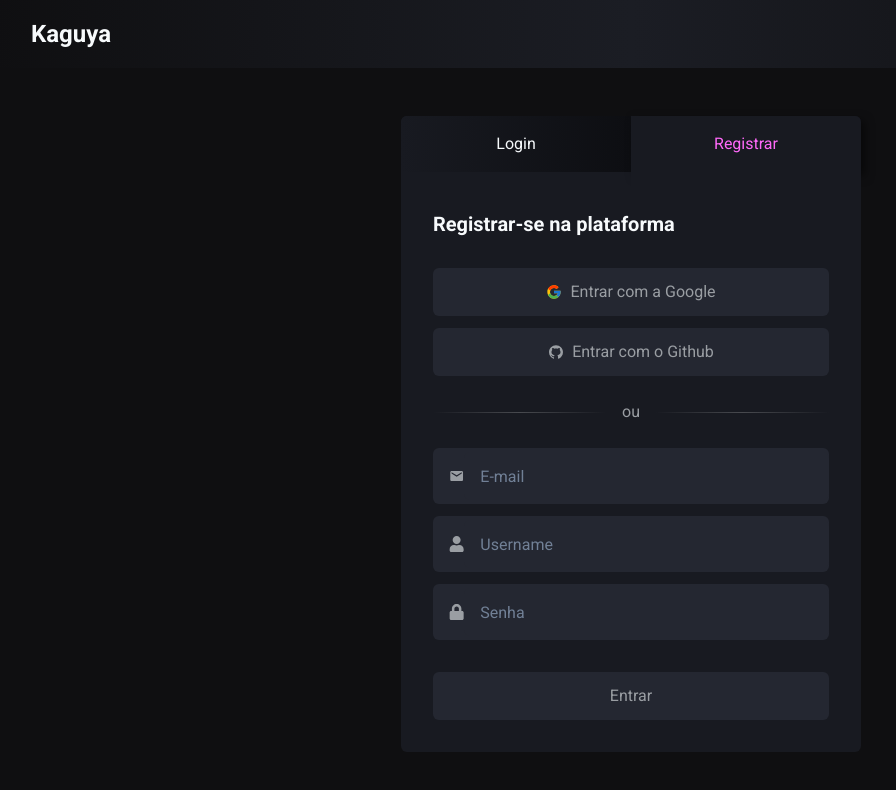
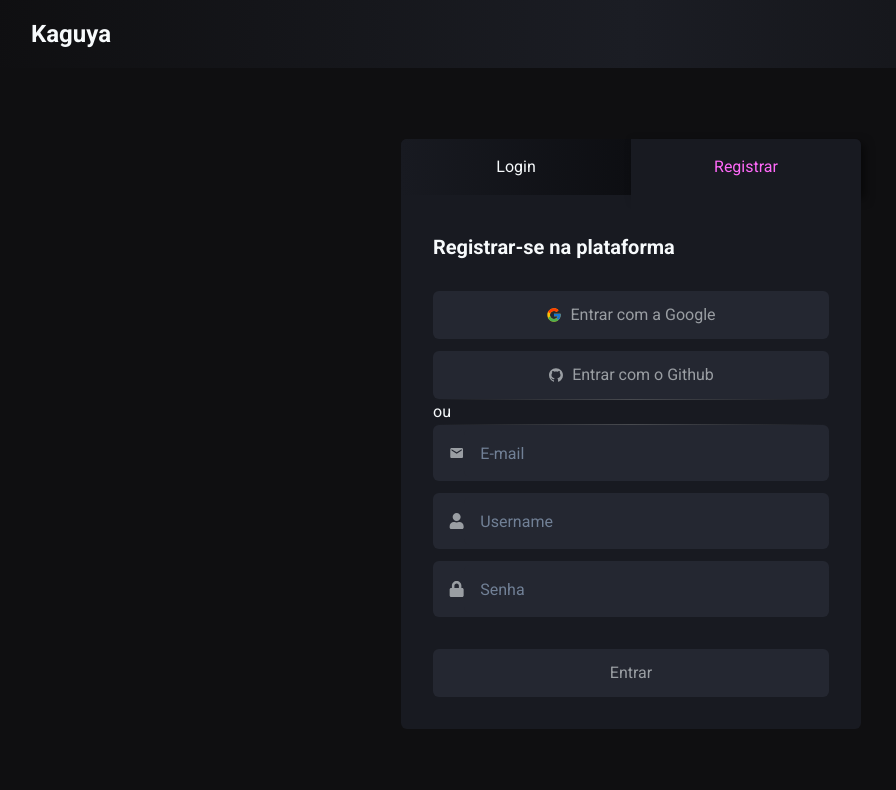
Before and after one commit to pprograminha/kaguya-web, a Next.js app: page /register in a window 1280 px wide. Shown: the top 790 px of the page, without its empty margins (9-905 px from the left). Built offline with nearby package versions, Linux system fonts and the light colour scheme; some icons are missing.

Commit message:
feat: Created custom divider line and using

```diff
--- /dev/null
+++ b/src/components/DividerLine/index.tsx
@@ -0,0 +1,13 @@
+import { Box } from '@chakra-ui/react';
+
+export function DividerLine() {
+  return (
+    <>
+      <Box
+        bg="-webkit-gradient(linear, 0 0, 100% 0, from(rgb(24, 26, 33)), to(rgb(24, 26, 33)), color-stop(0.5, rgb(72, 74, 79)))"
+        w="100%"
+        h="1px"
+      />
+    </>
+  );
+}
--- a/src/components/HorizontalDividerLine/index.tsx
+++ /dev/null
@@ -1,37 +0,0 @@
-import { Box, Flex, Text } from '@chakra-ui/react';
-
-export interface HorizontalDividerLineProps {
-  children?: React.ReactNode;
-}
-
-export function HorizontalDividerLine({
-  children
-}: HorizontalDividerLineProps) {
-  return (
-    <>
-      <Flex
-        gap="4"
-        align="center"
-        mt="6"
-        mb="6"
-      >
-        <Box
-          bg="-webkit-gradient(linear, 0 0, 100% 0, from(rgb(24, 26, 33)), to(rgb(24, 26, 33)), color-stop(0.5, rgb(72, 74, 79)))"
-          w="100%"
-          h="1px"
-        />
-        <Text
-          color="gray.300"
-          fontSize={["sm", "md"]}
-        >
-          {children}
-        </Text>
-        <Box
-          bg="-webkit-gradient(linear, 0 0, 100% 0, from(rgb(24, 26, 33)), to(rgb(24, 26, 33)), color-stop(0.5, rgb(72, 74, 79)))"
-          w="100%"
-          h="1px"
-        />
-      </Flex>
-    </>
-  );
-}
--- a/src/pages/register/index.tsx
+++ b/src/pages/register/index.tsx
@@ -2,7 +2,6 @@
   Box,
   Flex,
   VStack,
-  Button as ChakraButton,
   Link as ChakraLink,
   Heading,
   Text,
@@ -14,10 +13,11 @@
 import { AiFillGithub } from 'react-icons/ai';
 import { FaLock, FaUser } from 'react-icons/fa';
 import { MdEmail } from 'react-icons/md';
+
 import { Button } from '../../components/Button';
 import { Input } from '../../components/Form/Input';
-import { HorizontalDividerLine } from '../../components/HorizontalDividerLine';
 import { Header } from '../../components/Header';
+import { DividerLine } from '../../components/DividerLine';
 
 export default function RegisterUser() {
   return (
@@ -123,9 +123,9 @@
                 </Button>
               </VStack>
 
-              <HorizontalDividerLine>
-                ou
-              </HorizontalDividerLine>
+              <DividerLine />
+              <Text>ou</Text>
+              <DividerLine />
 
               <VStack
                 spacing="3"
```
Also changed, not shown: src/components/Dashboard/OthersTrails/index.tsx (+2 -5 lines), src/pages/login/index.tsx (+5 -5 lines).
